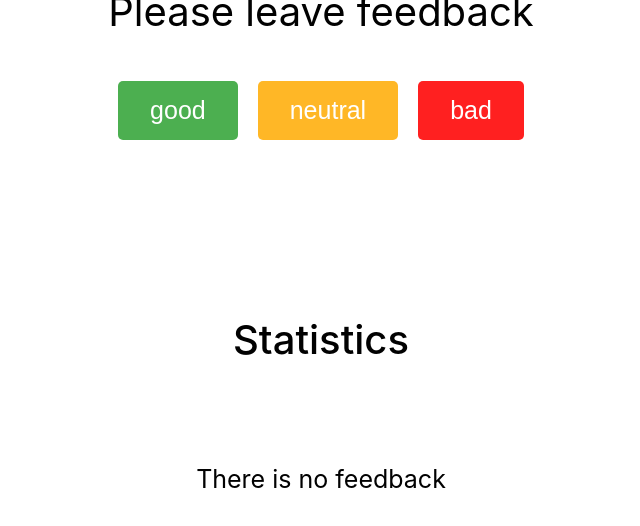
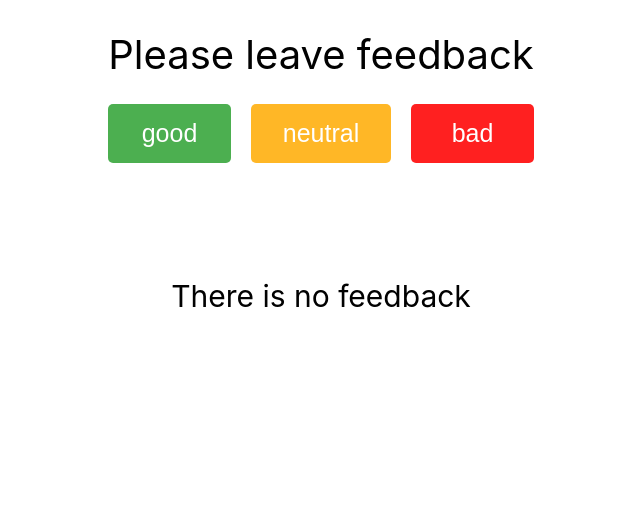
Before and after one commit to IrynaYrrr/goit-react-hw-02-feedback, a React (Create React App) app: page / in a window 1280 px wide. Shown: the top 526 px of the page, without its empty margins (319-959 px from the left). Built offline with nearby package versions, Linux system fonts and the light colour scheme.

Commit message:
add Section title, add condition render + refactor

```diff
--- a/src/components/App.jsx
+++ b/src/components/App.jsx
@@ -10,7 +10,6 @@ export class App extends Component {
     neutral: 0,
     bad: 0
   };
-
 
   handleGood = () => {
     this.setState((prevState) => {
@@ -45,12 +44,10 @@ export class App extends Component {
     return isNaN(persentage) ? 0 : persentage
   }
 
-
   render() {
 
     return (
       <div style={{
-        height: '40vh',
         display: 'flex',
         flexDirection: 'column',
         justifyContent: 'center',
@@ -59,18 +56,16 @@ export class App extends Component {
         color: '#010101'
       }}>
 
-        <Section titleFeedback='Please leave feedback' />
-
+        <Section title='Please leave feedback'>
           <FeedbackOptions
             good={this.handleGood}
             neutral={this.handleNeutral}
             bad={this.handleBad}
           />
-
-        <Section titleStatistics='Statistics' />
-
+        </Section>
         {this.countTotalFeedback() !== 0
           ?
+          <Section title='Statistics'>
             <Statistics
               good={this.state.good}
               neutral={this.state.neutral}
@@ -78,8 +73,11 @@ export class App extends Component {
               total={this.countTotalFeedback()}
               positivePercentage={this.countPositiveFeedbackPercentage()}
             />
+          </Section>
           :
-          <Notification titleNotification='There is no feedback' />}
+          <Notification title='There is no feedback' />
+        }
+
       </div>
     );
   }
--- a/src/components/Notification/Notification.jsx
+++ b/src/components/Notification/Notification.jsx
@@ -1,8 +1,8 @@
 import React from 'react'
 import css from './Notification.module.css'
 
-export const Notification = ({ titleNotification }) => {
+export const Notification = ({ title }) => {
   return (
-    <div className={css.notificationTitle}>{titleNotification}</div>
+    <div className={css.notificationTitle}>{title}</div>
   )
 }
--- a/src/components/Notification/Notification.module.css
+++ b/src/components/Notification/Notification.module.css
@@ -1,4 +1,4 @@
 .notificationTitle {
   margin-top: 100px;
-  font-size: 25px;
+  font-size: 30px;
 }
--- a/src/components/Section/Section.jsx
+++ b/src/components/Section/Section.jsx
@@ -1,11 +1,13 @@
 import React from 'react'
 import css from './Section.module.css'
 
-export const Section = ({ titleStatistics, titleFeedback }) => {
+export const Section = ({ title, children }) => {
   return (
-    <div>
-      <div className={css.titleFeedback}>{titleFeedback}</div>
-      <div className={css.titleStatistics}>{titleStatistics}</div>
-    </div>
+    <section>
+      <div className={css.titleSection}>
+        {title}
+      </div>
+      {children}
+    </section>
   )
 }
--- a/src/components/Section/Section.module.css
+++ b/src/components/Section/Section.module.css
@@ -1,9 +1,6 @@
-.titleFeedback {
-  margin-top: 20vh;
-  margin-bottom: 30px;
+.titleSection {
+  margin-top: 30px;
+  margin-bottom: 10px;
+  display: flex;
+  justify-content: center;
 }
-
-.titleStatistics {
-  font-weight: 500;
-  margin-top: 30px;
-}
--- a/src/components/Statistics/Statistics.module.css
+++ b/src/components/Statistics/Statistics.module.css
@@ -8,6 +8,8 @@
   display: flex;
   flex-direction: column;
   gap: 20px;
+  padding-inline-start: 0;
+  width: 350px;
 }
 
 .feedbackItem {
```
Also changed, not shown: src/components/FeedbackOptions/FeedbackOptions.jsx (+9 -4 lines). Lines whose indentation alone changed are shown as unchanged.
